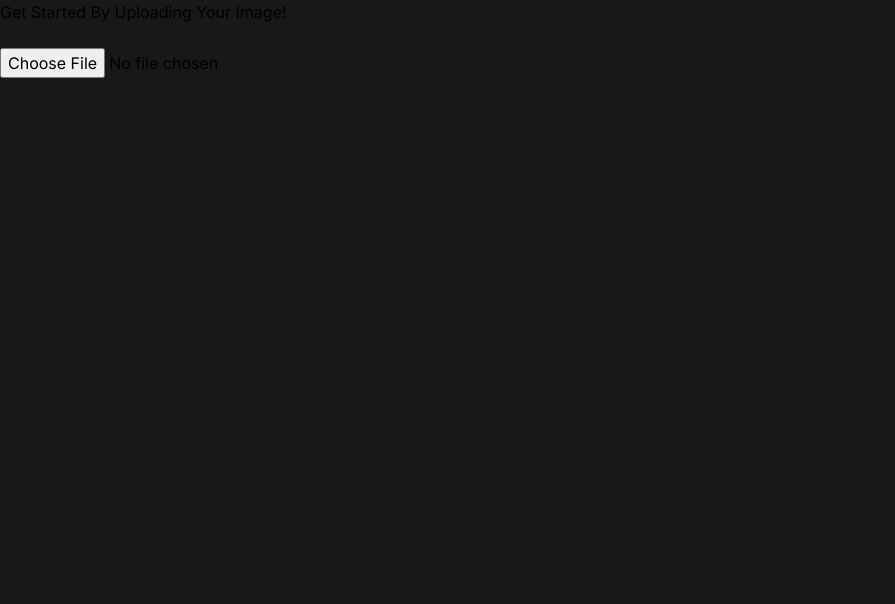
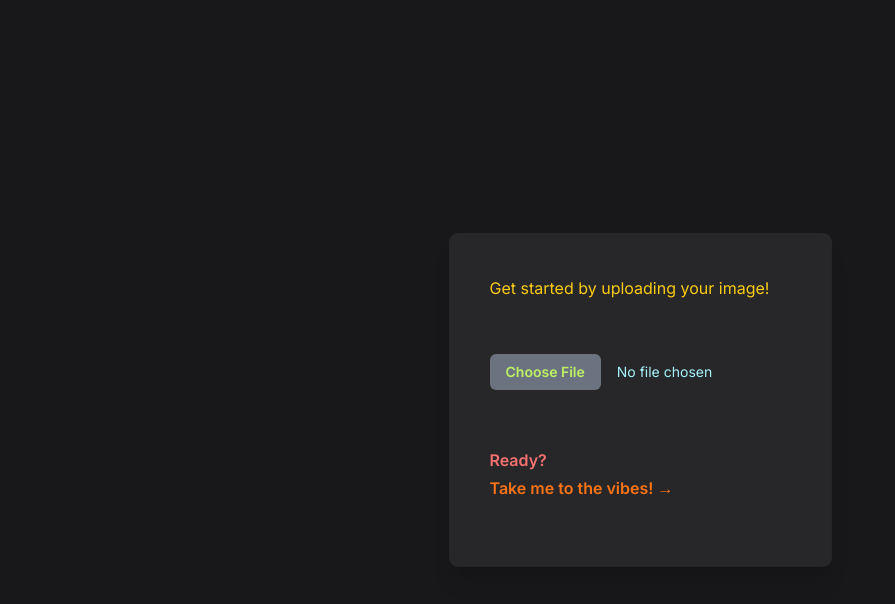
Before and after one commit to Visual-Vibes/visual-vibes, a Next.js app: page /vibes in a window 1280 px wide. Shown: the top 604 px of the page, without its empty margins (0-895 px from the left). Built offline with nearby package versions, Linux system fonts and the light colour scheme.

Commit message:
Styling for vibes page added function stub for openAI API

```diff
--- a/app/vibes/page.tsx
+++ b/app/vibes/page.tsx
@@ -5,17 +5,31 @@ import { useState } from 'react';
 
 export default function Vibes() {
   const [selectedImage, setSelectedImage] = useState(null);
+  const [imageUploadedText, setImageUploadedText] = useState('Get started by uploading your image!');
+  const checkImageRequirements = (image: any) => {
+    // TODO: Implement image req check
+    return true;
+  }
 
   const onImageUpload = (e: any) => {
     console.log(e.target.files[0])
+    if (checkImageRequirements(e.target.files[0]) == true) {
       setSelectedImage(e.target.files[0])
+      setImageUploadedText('Image Upload Success!')
+    }
+  }
 
+  const runOpenAIGen = () => {
+    // TODO: Implement
+    window.location.assign('https://placekitten.com/500/');
+    console.log('ploob')
+  }
 
-    //Needs to check for
-  }
   return (
-    <div>
-      <h1>Get Started By Uploading Your Image!</h1>
+    <div className="relative flex min-h-screen flex-col justify-center overflow-hidden py-6 sm:py-12">
+      <div className="relative bg-zinc-800 px-6 pt-2 pb-8 shadow-xl ring-1 ring-gray-400/10 sm:mx-auto sm:max-w-lg sm:rounded-lg sm:px-10">
+        <div className="space-y-6 py-8 text-base leading-7 text-white">
+          <h2 className="text-yellow-400">{imageUploadedText}</h2>
 
           {selectedImage && (
             <div>
@@ -25,17 +39,36 @@ export default function Vibes() {
                 src={URL.createObjectURL(selectedImage)}
               />
               <br />
-          <button onClick={() => setSelectedImage(null)}>Remove</button>
+              <button
+                onClick={() => {setSelectedImage(null); setImageUploadedText('Please upload a new image')}}>Remove</button>
             </div>
           )}
           <br />
-
             <input
+            className="block w-full text-sm text-cyan-200
+              file:mr-4 file:py-2 file:px-4 file:rounded-md
+              file:border-0 file:text-sm file:font-semibold
+              file:bg-gray-500 file:text-lime-300
+              hover:file:bg-green-100"
             type="file"
             name="myImage"
             onChange={onImageUpload}
             />
+
+            {/* <input
+              type="text"
+              name="Api Key"
+              style={{ color: 'black', padding: '0.2lh'}}
+            /> */}
+
+          <div className="pt-8 text-base font-semibold leading-7">
+            <p className="text-red-400">Ready?</p>
+            <p>
+              <button onClick={runOpenAIGen} className="text-orange-500 hover:text-sky-600">Take me to the vibes! &rarr;</button>
+            </p>
+          </div>
+        </div>
+      </div>
     </div>
   );
-
 }
```
Lines whose indentation alone changed are shown as unchanged.
